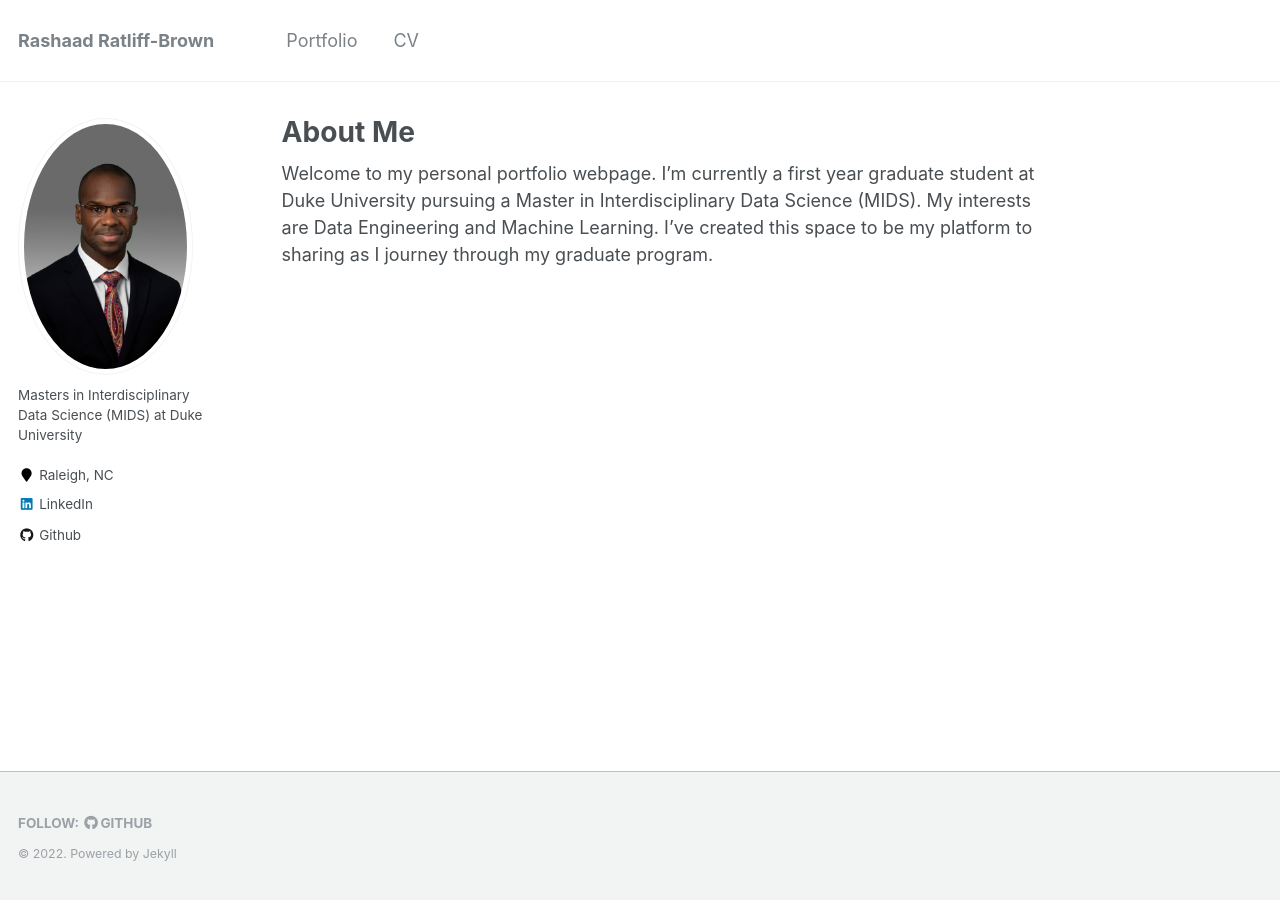
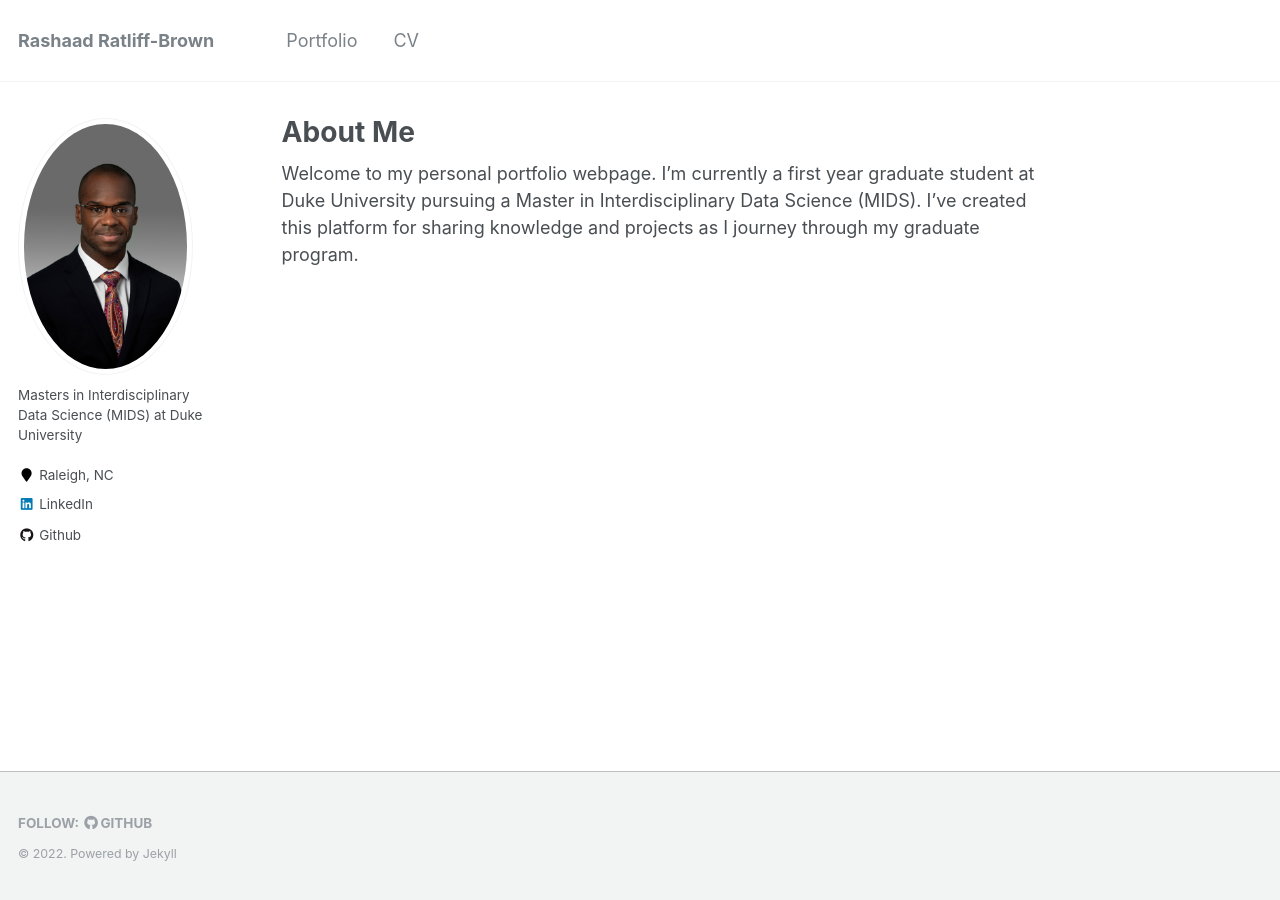
Before and after one commit to caratliff/caratliff.github.io, a Jekyll site: the page built from _pages/about.md, in a window 1280 px wide. Built offline with Jekyll 4.4.1, drawn with Linux system fonts in a browser that asks for light colours.

Commit message:
Update about.md

```diff
--- a/_pages/about.md
+++ b/_pages/about.md
@@ -8,4 +8,4 @@ redirect_from:
   - /about.html
 ---
 
-Welcome to my personal portfolio webpage. I'm currently a first year graduate student at Duke University pursuing a Master in Interdisciplinary Data Science (MIDS). My interests are Data Engineering and Machine Learning. I've created this space to be my platform to sharing as I journey through my graduate program.
+Welcome to my personal portfolio webpage. I'm currently a first year graduate student at Duke University pursuing a Master in Interdisciplinary Data Science (MIDS). I've created this platform for sharing knowledge and projects as I journey through my graduate program.
```
